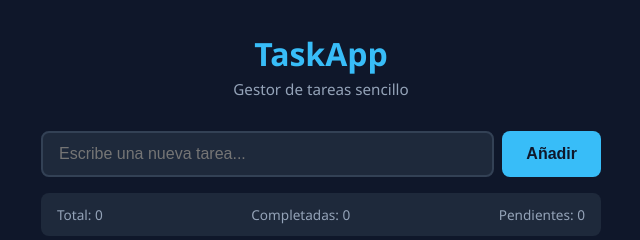
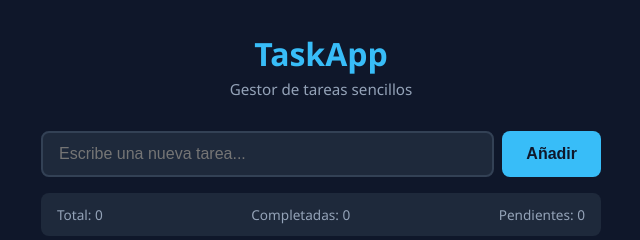
Before and after one commit to L-amoros/taskapp, a website built with Vite: page index.html in a window 1280 px wide. Shown: the top 240 px of the page, 319-959 px from the left. Built offline with nearby package versions, Linux system fonts and the light colour scheme.

Commit message:
commit prueba

```diff
--- a/index.html
+++ b/index.html
@@ -11,7 +11,7 @@
   <div id="app">
     <header>
       <h1>TaskApp</h1>
-      <p class="subtitle">Gestor de tareas sencillo</p>
+      <p class="subtitle">Gestor de tareas sencillos</p>
     </header>
 
     <main>
```
